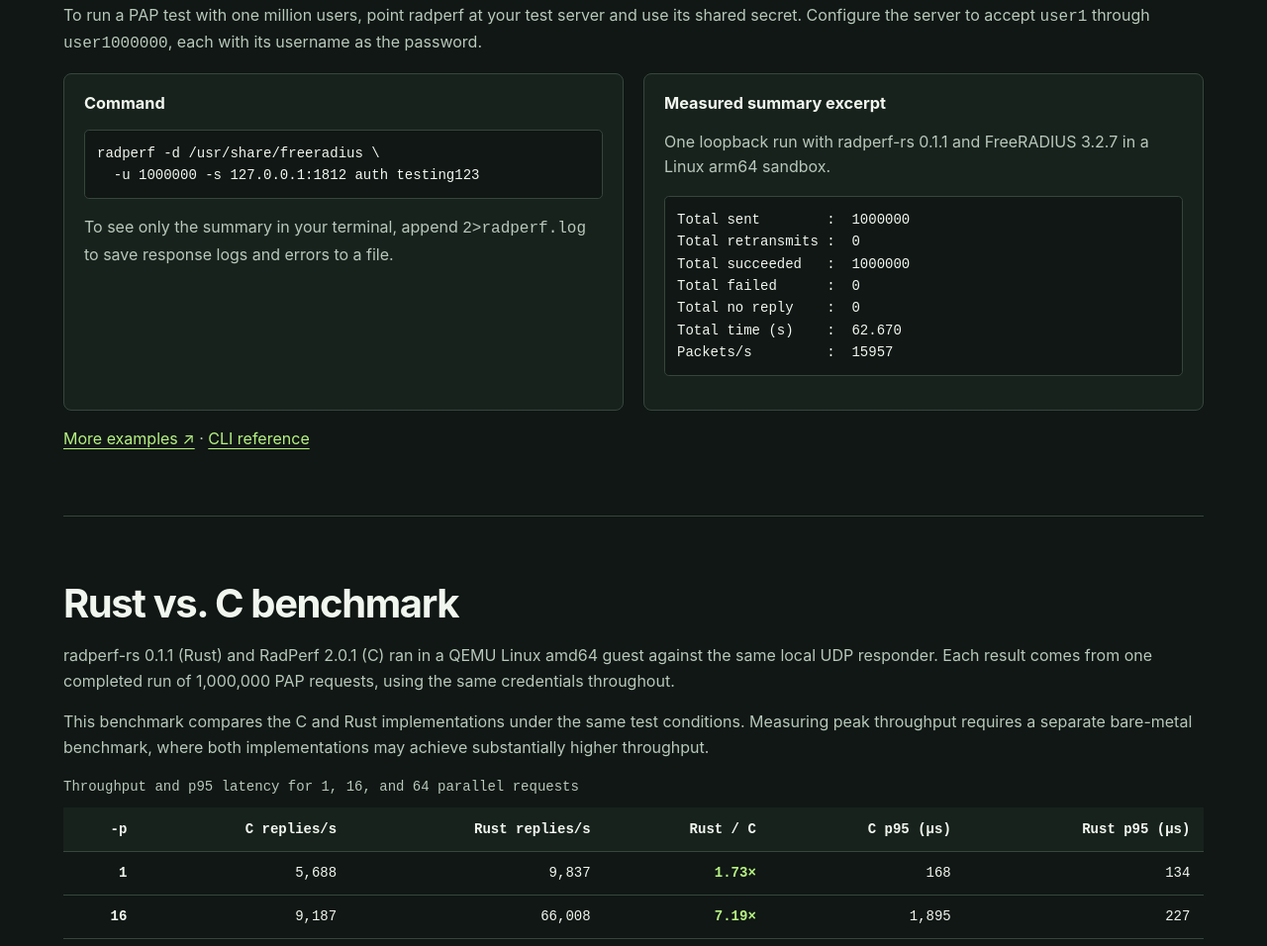
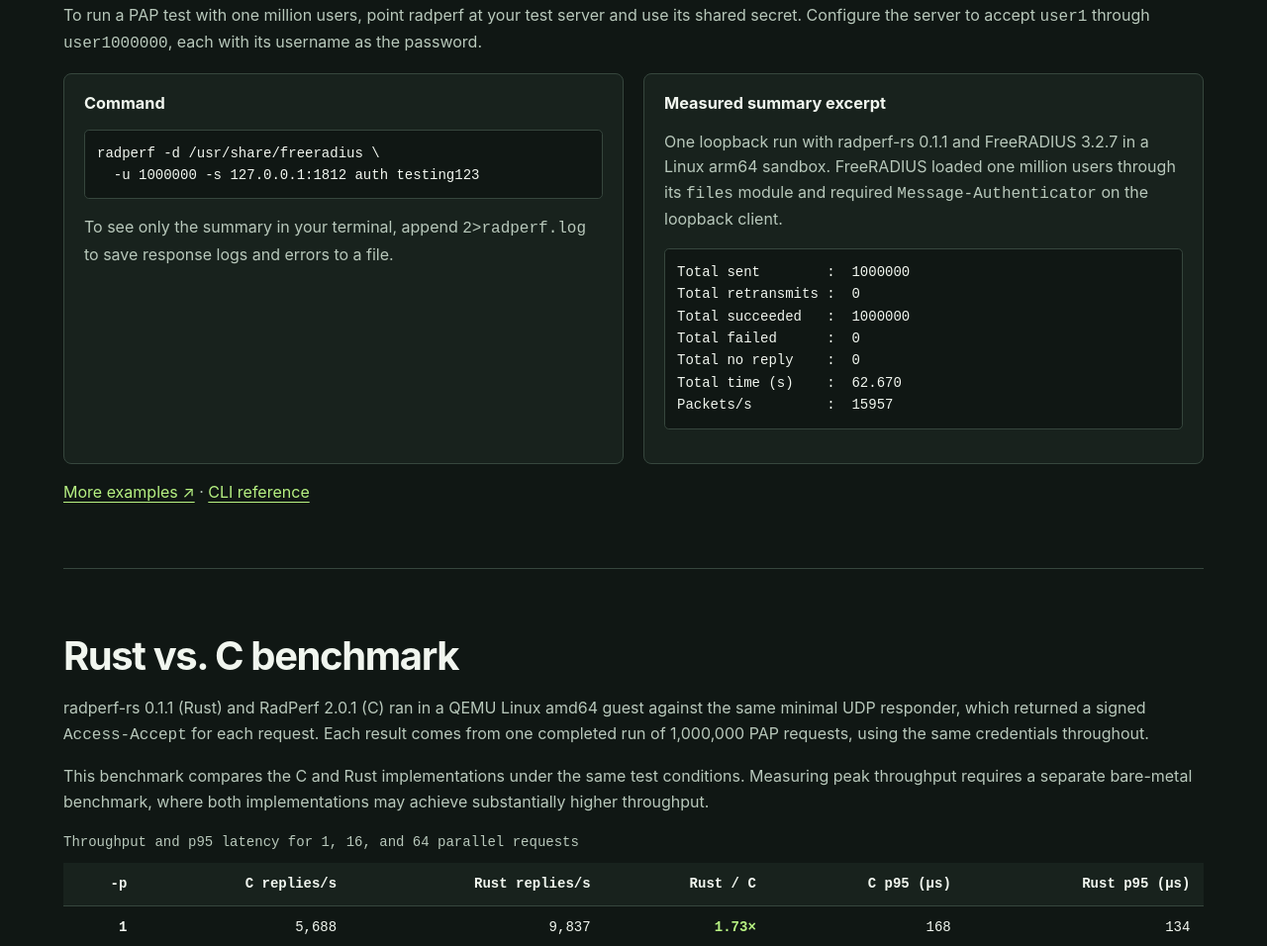
Before and after one commit to miniradius/radperf-rs, a plain HTML site: page site/index.html in a window 1280 px wide. Shown: the part 1498-2454 px from the top of the page at 99% size. Drawn offline with Linux system fonts and the light colour scheme.

Commit message:
docs: clarify benchmark server setup

```diff
--- a/site/index.html
+++ b/site/index.html
@@ -102,7 +102,7 @@ docker run --rm radperf --version</code></pre>
         </div>
         <div>
           <h3>Measured summary excerpt</h3>
-          <p>One loopback run with radperf-rs 0.1.1 and FreeRADIUS 3.2.7 in a Linux arm64 sandbox.</p>
+          <p>One loopback run with radperf-rs 0.1.1 and FreeRADIUS 3.2.7 in a Linux arm64 sandbox. FreeRADIUS loaded one million users through its <code>files</code> module and required <code>Message-Authenticator</code> on the loopback client.</p>
           <pre><code>Total sent        :  1000000
 Total retransmits :  0
 Total succeeded   :  1000000
@@ -116,7 +116,7 @@ Packets/s         :  15957</code></pre>
     </section>
     <section id="benchmark" class="section">
       <h2>Rust vs. C benchmark</h2>
-      <p>radperf-rs 0.1.1 (Rust) and RadPerf 2.0.1 (C) ran in a QEMU Linux amd64 guest against the same local UDP responder. Each result comes from one completed run of 1,000,000 PAP requests, using the same credentials throughout.</p>
+      <p>radperf-rs 0.1.1 (Rust) and RadPerf 2.0.1 (C) ran in a QEMU Linux amd64 guest against the same minimal UDP responder, which returned a signed <code>Access-Accept</code> for each request. Each result comes from one completed run of 1,000,000 PAP requests, using the same credentials throughout.</p>
       <p>This benchmark compares the C and Rust implementations under the same test conditions. Measuring peak throughput requires a separate bare-metal benchmark, where both implementations may achieve substantially higher throughput.</p>
       <div class="table-scroll" role="region" aria-label="Benchmark results" tabindex="0">
         <table>
```
Also changed, not shown: 1 other file.
